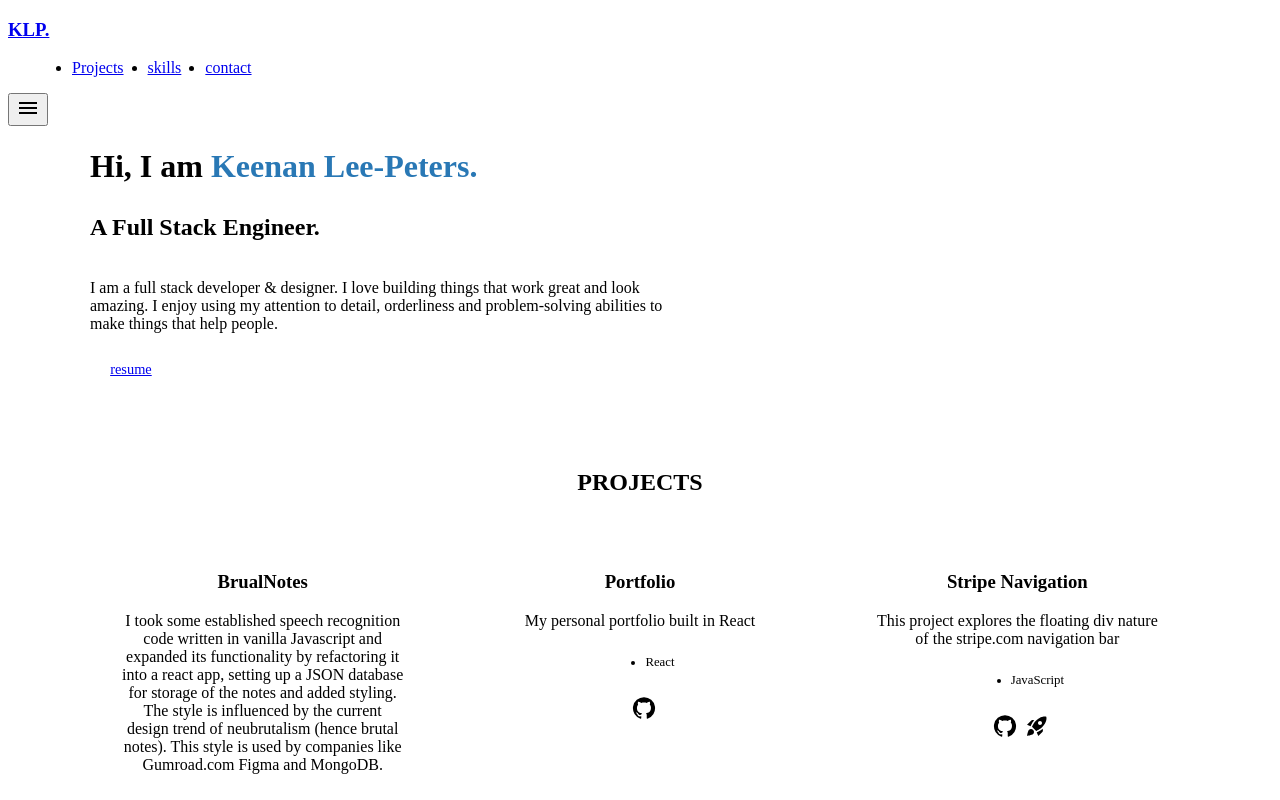
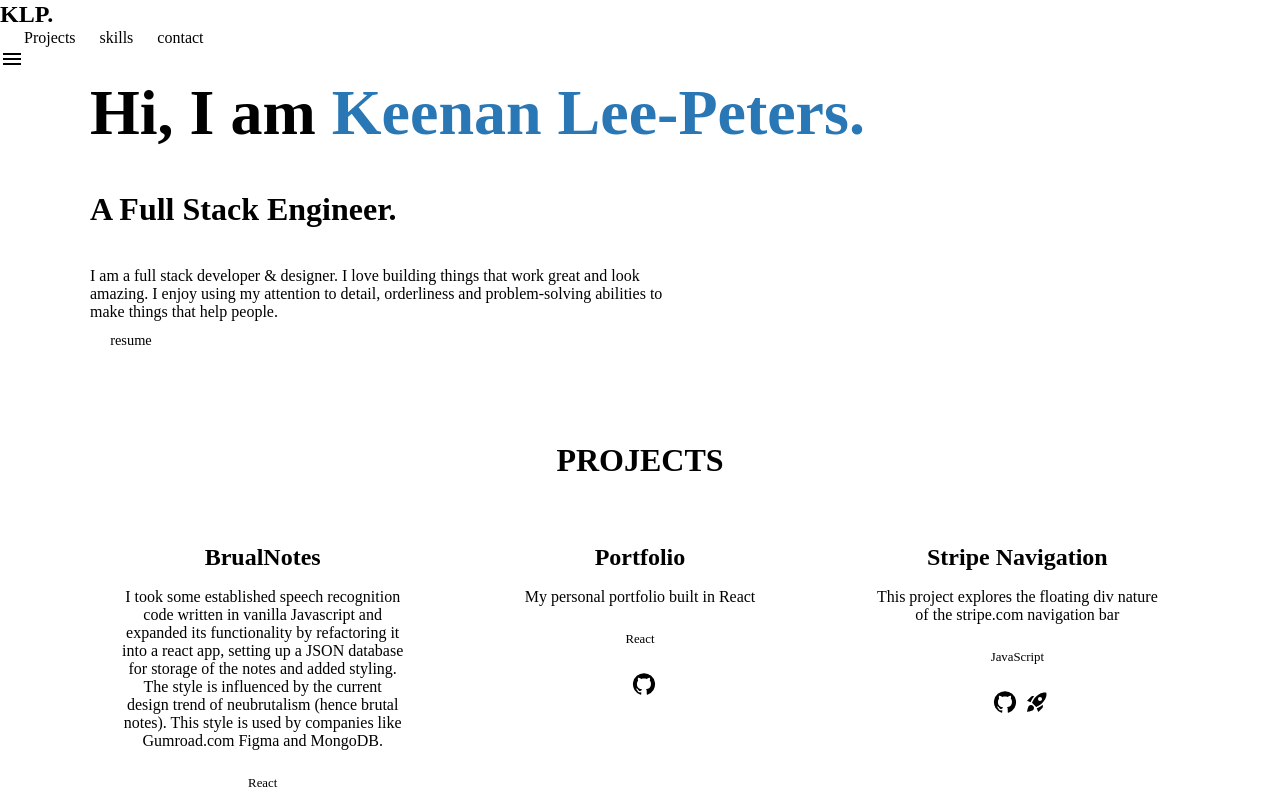
Before and after one commit to klp1130/portfolio2, a React (Create React App) app: page / in a window 1280 px wide. Shown: the top 800 px of the page. Built offline with nearby package versions, Linux system fonts and the light colour scheme.

Commit message:
index.css added to root

```diff
--- a/src/App.css
+++ b/src/App.css
@@ -12,7 +12,17 @@
     --clr-fg-alt: #444;
     --clr-primary: #2978b5;
     --shadow: rgba(100, 100, 111, 0.2) 0px 7px 29px 0px;
-  }
+}
+
+.dark {
+    --clr-bg: #23283e;
+    --clr-bg-alt: #2a2f4c;
+    --clr-fg: #bdbddd;
+    --clr-fg-alt: #cdcdff;
+    --clr-primary: #90a0d9;
+    --shadow: rgba(0, 0, 0, 0.16) 0px 10px 36px 0px,
+      rgba(0, 0, 0, 0.06) 0px 0px 0px 1px;
+}
 
 .link {
     color: var(--clr-primary);
--- /dev/null
+++ b/src/contexts/theme.js
@@ -0,0 +1,34 @@
+import { createContext, useEffect, useState } from 'react'
+import PropTypes from 'prop-types'
+
+const ThemeContext = createContext()
+
+const ThemeProvider = ({ children }) => {
+  const [themeName, setThemeName] = useState('light')
+
+  useEffect(() => {
+    const darkMediaQuery = window.matchMedia('(prefers-color-scheme: dark)');
+    setThemeName(darkMediaQuery.matches ? 'dark' : 'light')
+    darkMediaQuery.addEventListener('change', (e) => {
+      setThemeName(e.matches ? 'dark' : 'light')
+    });
+  }, [])
+
+  const toggleTheme = () => {
+    const name = themeName === 'dark' ? 'light' : 'dark'
+    localStorage.setItem('themeName', name)
+    setThemeName(name)
+  }
+
+  return (
+    <ThemeContext.Provider value={[{ themeName, toggleTheme }]}>
+      {children}
+    </ThemeContext.Provider>
+  )
+}
+
+ThemeProvider.propTypes = {
+  children: PropTypes.node.isRequired,
+}
+
+export { ThemeProvider, ThemeContext }
--- a/src/index.js
+++ b/src/index.js
@@ -1,6 +1,7 @@
 import ReactDOMClient from 'react-dom/client'
 import App from './App'
 import React from 'react'
+import './index.css'
 
 const root = ReactDOMClient.createRoot(document.getElementById('root'))
 root.render(
```
